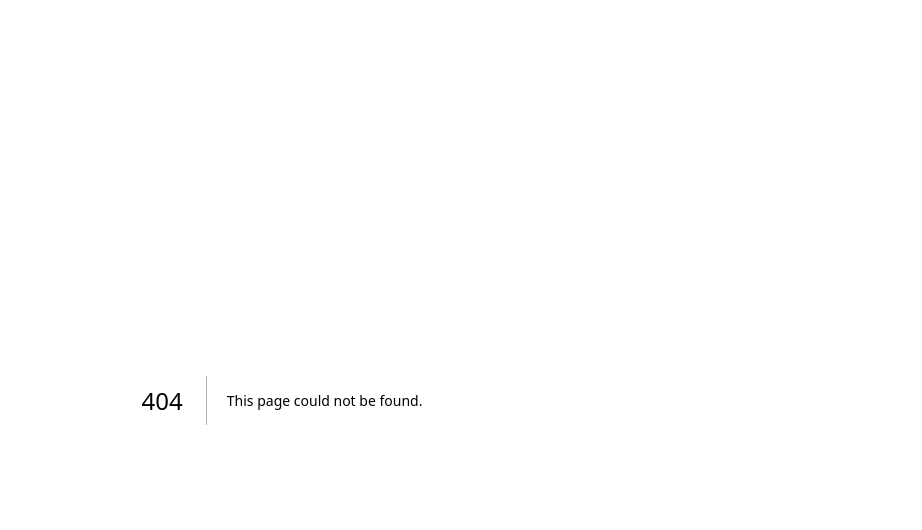
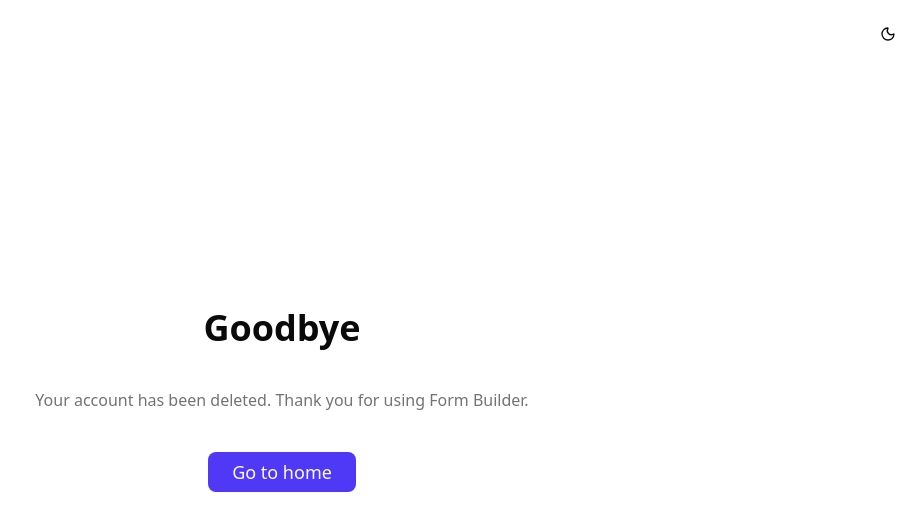
Before and after one commit to svelhinh/form-builder, a Next.js app: page /goodbye in a window 1280 px wide. Before the commit this address had no page. Shown: the top 530 px of the page, without its empty margins (358-1280 px from the left). Built offline with nearby package versions, Linux system fonts and the light colour scheme.

Commit message:
Add account deletion functionality with confirmation and notification. Create goodbye page for post-deletion experience. Update navigation to link to account page.

```diff
--- /dev/null
+++ b/app/(with-header)/account/page.tsx
@@ -0,0 +1,62 @@
+"use client";
+
+import { Button } from "@/app/_components/ui/button";
+import { Spinner } from "@/app/_components/ui/spinner";
+import { deleteUser, useSession } from "@/app/_lib/auth-client";
+import { useState } from "react";
+import { toast } from "sonner";
+
+const Page = () => {
+  const { data: session } = useSession();
+  const [loading, setLoading] = useState(false);
+  const [deleteRequested, setDeleteRequested] = useState(false);
+
+  const onDeleteAccount = async () => {
+    if (
+      !confirm(
+        "Are you sure you want to delete your account? This action is irreversible.",
+      )
+    ) {
+      return;
+    }
+
+    setLoading(true);
+
+    try {
+      await deleteUser({
+        callbackURL: "/goodbye",
+        fetchOptions: {
+          onError: (ctx) => {
+            toast.error(ctx.error.message);
+          },
+        },
+      });
+      setDeleteRequested(true);
+    } finally {
+      setLoading(false);
+    }
+  };
+
+  return (
+    <div className="mx-20 my-15 flex flex-col gap-10">
+      <h1 className="text-4xl font-semibold">Account</h1>
+      {deleteRequested && session?.user.email && (
+        <p className="text-muted-foreground">
+          A mail has been sent to delete the account to{" "}
+          <span className="font-semibold">{session.user.email}</span>.
+        </p>
+      )}
+      <Button
+        size="lg"
+        variant="destructive"
+        onClick={onDeleteAccount}
+        className="text-lg"
+        disabled={loading}
+      >
+        {loading ? <Spinner /> : "Delete Account"}
+      </Button>
+    </div>
+  );
+};
+
+export default Page;
--- a/app/_components/Navigation.tsx
+++ b/app/_components/Navigation.tsx
@@ -18,7 +18,9 @@ const Navigation = () => {
   return (
     <div className="flex items-center gap-8">
       {session && (
-        <p className="text-lg text-white">Welcome, {session?.user.name}</p>
+        <Link href="/account" className="text-lg text-white hover:underline">
+          Welcome, {session?.user.name}
+        </Link>
       )}
       <nav className="z-10">
         <ul className="flex flex-row gap-6">
--- a/app/_lib/auth-client.ts
+++ b/app/_lib/auth-client.ts
@@ -12,4 +12,5 @@ export const {
   sendVerificationEmail,
   requestPasswordReset,
   resetPassword,
+  deleteUser,
 } = authClient;
--- a/app/_lib/auth.ts
+++ b/app/_lib/auth.ts
@@ -43,4 +43,20 @@ export const auth = betterAuth({
       clientSecret: process.env.GOOGLE_CLIENT_SECRET!,
     },
   },
+  user: {
+    deleteUser: {
+      enabled: true,
+      sendDeleteAccountVerification: async ({ user, url }) => {
+        await resend.emails.send({
+          from: "Form Builder <onboarding@resend.dev>",
+          to: user.email,
+          subject: "Confirm account deletion",
+          html: `
+            <p>Click the link to confirm that you want to delete your account:</p>
+            <p><a href="${url}">Confirm deletion</a></p>
+          `,
+        });
+      },
+    },
+  },
 });
--- /dev/null
+++ b/app/goodbye/page.tsx
@@ -0,0 +1,29 @@
+"use client";
+
+import ThemeToggle from "../_components/ThemeToggle";
+import { Button } from "../_components/ui/button";
+import { useRouter } from "next/navigation";
+const Page = () => {
+  const router = useRouter();
+
+  return (
+    <div className="flex h-screen flex-col items-center justify-center gap-10">
+      <div className="absolute top-4 right-4">
+        <ThemeToggle />
+      </div>
+      <h1 className="text-4xl font-semibold">Goodbye</h1>
+      <p className="text-muted-foreground">
+        Your account has been deleted. Thank you for using Form Builder.
+      </p>
+      <Button
+        size="lg"
+        className="dark:bg-secondary dark:text-secondary-foreground dark:hover:bg-secondary/80 text-lg"
+        onClick={() => router.push("/auth/login")}
+      >
+        Go to home
+      </Button>
+    </div>
+  );
+};
+
+export default Page;
```
